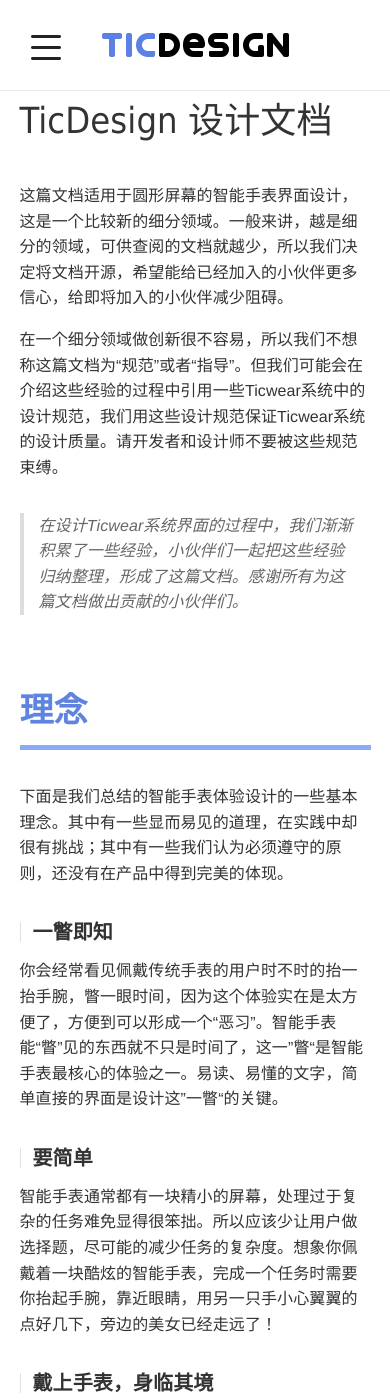
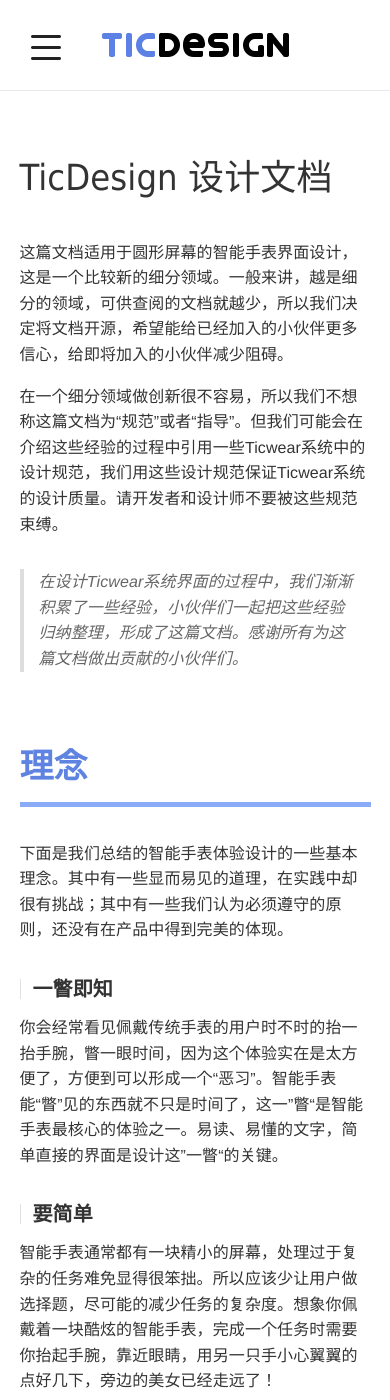
Before and after one commit to mobvoi/ticdesign, a Jekyll site: the page built from _design/index.md, in a window 390 px wide and 1400 px high. Built offline with Jekyll 4.4.1, drawn with Linux system fonts in a browser that asks for light colours.

Commit message:
page style, markdown style, mobile sytle

```diff
--- a/_includes/header.html
+++ b/_includes/header.html
@@ -39,10 +39,10 @@
       }
       var headroom = new Headroom(header, {
           tolerance: {
-            down : 10,
-            up : 20
+
+
           },
-          offset : 205
+
       });
       headroom.init();
   }());
--- a/_sass/_post_theme.scss
+++ b/_sass/_post_theme.scss
@@ -337,15 +337,15 @@
   }
 
   h6 {
-    margin-top: 8em;
+    margin-top: 12em;
     font-size: 1em;
     color: #777;
     border-top:1px solid #e1e1e1;
-    padding-top:1em;
+    padding-top:0.8em;
 
   }
   img {
-	  margin-top: 1.8em;
+	  margin:1.8em auto 0;
   }
 
 //------------------ end  @zhongshu -----------------------
--- a/assets/css/style.css
+++ b/assets/css/style.css
@@ -27,8 +27,8 @@
 /*header&bottom*/
 .hamburgerControler{ position:absolute; left:31px; top:35px; z-index:12; display:none; width:30px; height:25px; background:url(../img/hamburger.gif) 0 0 no-repeat; cursor:pointer;}
 .hamburger{ position:absolute; top:91px; z-index:1; display:none; width:100%; background-color:#FFF;}
-.hamburger ul li{ border-bottom:1px solid #e8e8e8;}
-.hamburger ul li a{ height:90px; padding-left:30px; line-height:90px; font-size:26px; display: block;}
+.hamburger ul li{ border-bottom:1px solid #eeeeee;}
+.hamburger ul li a{padding-left:30px; line-height:56px; font-size:1em; display: block;}
 .hamburger a{ color:#222;}
 .hamburger a:hover{ color:#5e83e1; text-decoration:none;}
 .menu{ height:90px; margin:0 auto; border-bottom:1px solid #eaeaea; background-color:#FFF;}
@@ -93,14 +93,15 @@
 
 /*doc*/
 .doc{ max-width:1120px; margin:91px auto 0 auto;}
-.docLeft{ float:left; width:18%; padding-top:60px;}
-.docLeft ul{ width:205px;}
+.docLeft{ float:left; width:20%; padding-top:60px;}
+.docLeft ul { width: 224px; }
 .docLeft ul li{ margin-bottom:20px; padding:0 20px; font-size:18px;}
 .docLeft ul li a{ color:#444;}
 .docLeft ul li a:hover, .docLeft ul li a.current{ text-decoration:none; color:#5e83e1;}
-.docRight{ float:left; width:76%; min-height:400px; padding:0 0 70px 6%; }
+.docRight{ float:left; width:76%; min-height:400px; padding:0 0 70px 4%; }
 .docRight h1{ margin:55px 0 40px 0; font-size:36px;}
 @media screen and (max-width:800px){
+	.doc{ width:100%; margin:91px auto 0 auto;}
 	.docLeft{ display:none;}
-	.docRight{ float:none; width:90%; margin:0 auto; padding:0; border-left:0;}
+	.docRight{ float:initial; width:90%; margin:0 auto; padding: 0.1em 1em; border-left:0;}
 }
```
